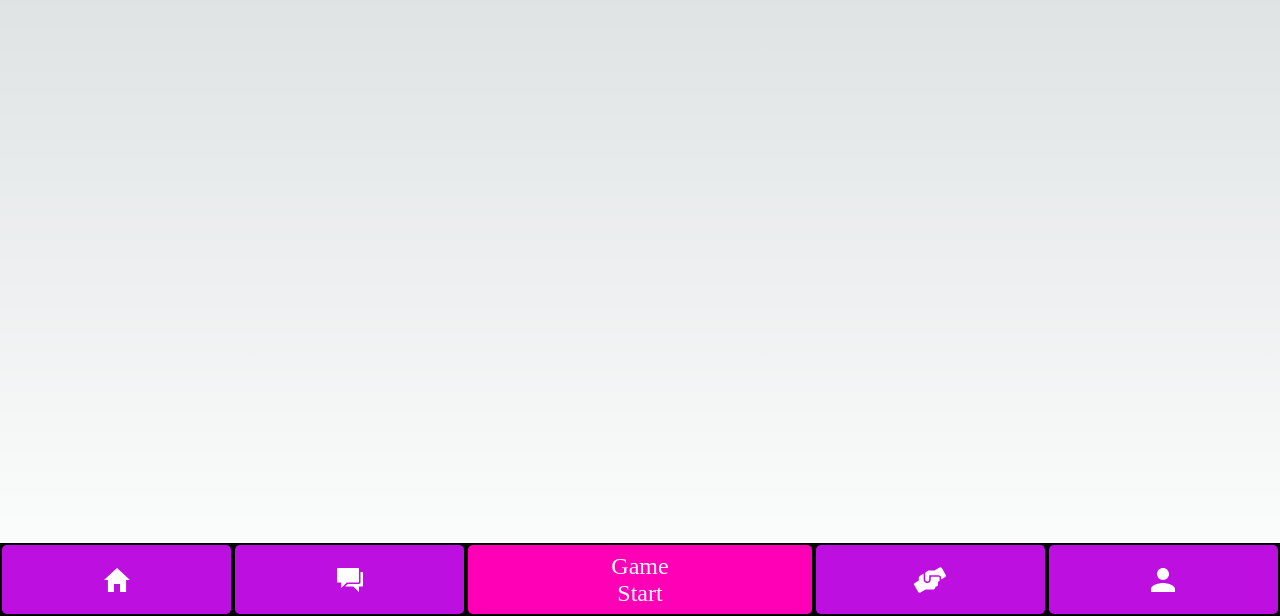
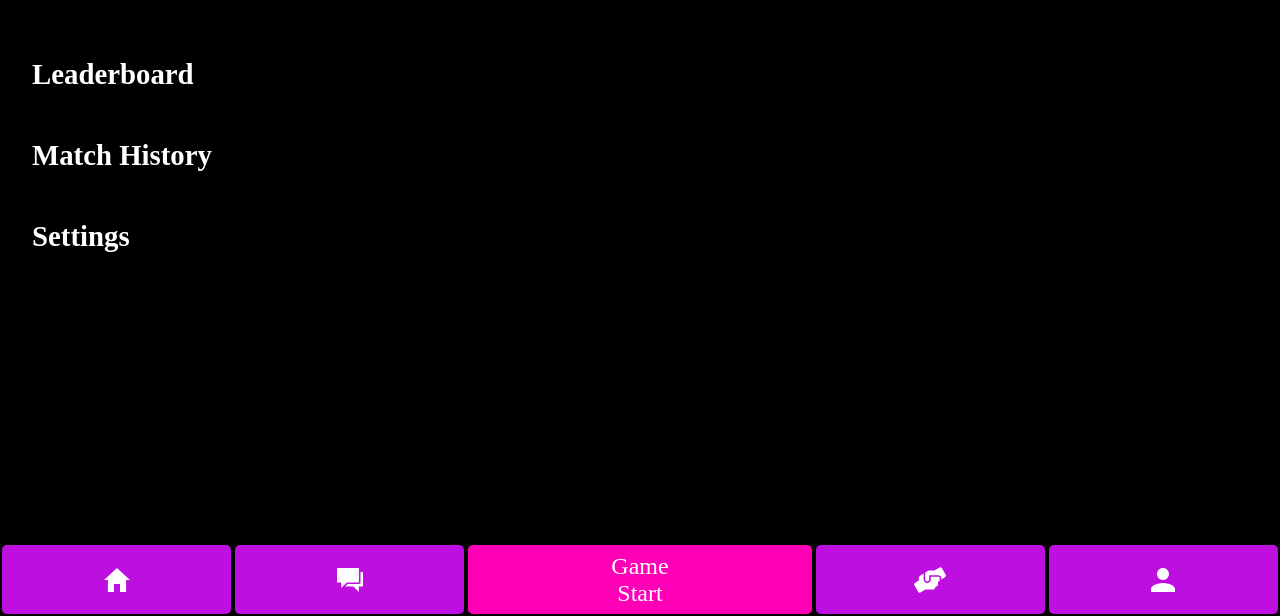
Before and after one commit to Dr-Pong/dr_pong_client, a Next.js app: page / in a window 1280 px wide. Shown: the part 184-800 px from the top of the page. Built offline with nearby package versions, Linux system fonts and the light colour scheme.

Commit message:
[feat] home 페이지 구현 close #31

```diff
--- a/pages/index.tsx
+++ b/pages/index.tsx
@@ -1,7 +1,33 @@
 import 'i18n';
+
+import Link from 'next/link';
 
 import React from 'react';
 
+import styles from 'styles/pages/index.module.scss';
+
+type page = {
+  content: string;
+  route: string;
+};
+
 export default function Home() {
-  return <div></div>;
+  const pages: page[] = [
+    { content: 'Leaderboard', route: '/leaderboard' },
+    { content: 'Match History', route: '/matchHistory' },
+    { content: 'Settings', route: '/settings' },
+  ];
+  return (
+    <div className={styles.homeContainer}>
+      <div className={styles.pageList}>
+        {pages.map(({ content, route }) => {
+          return (
+            <Link href={route} className={styles.pageLink}>
+              {content}
+            </Link>
+          );
+        })}
+      </div>
+    </div>
+  );
 }
--- /dev/null
+++ b/styles/pages/index.module.scss
@@ -0,0 +1,21 @@
+.homeContainer {
+  display: flex;
+  flex-direction: column;
+  justify-content: center;
+  height: 100%;
+  background: black;
+}
+.pageList {
+  display: flex;
+  flex-direction: column;
+  align-items: flex-start;
+  justify-content: space-between;
+  margin-inline: 2rem;
+}
+
+.pageLink {
+  margin-bottom: 3rem;
+  color: white;
+  font-weight: 700;
+  font-size: 1.8rem;
+}
```
